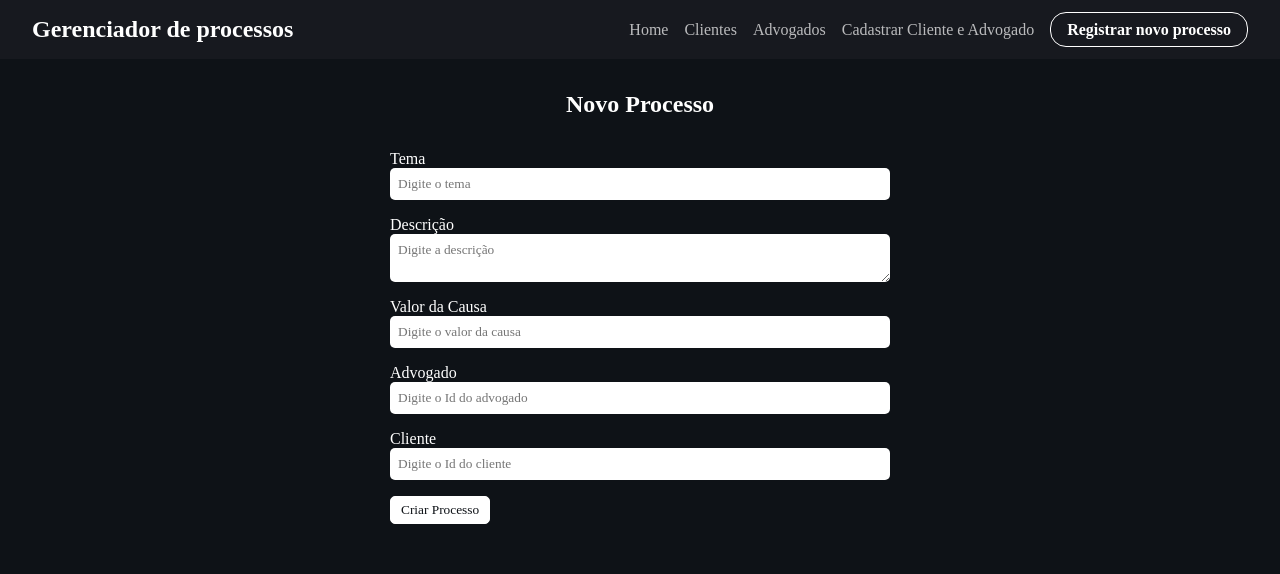
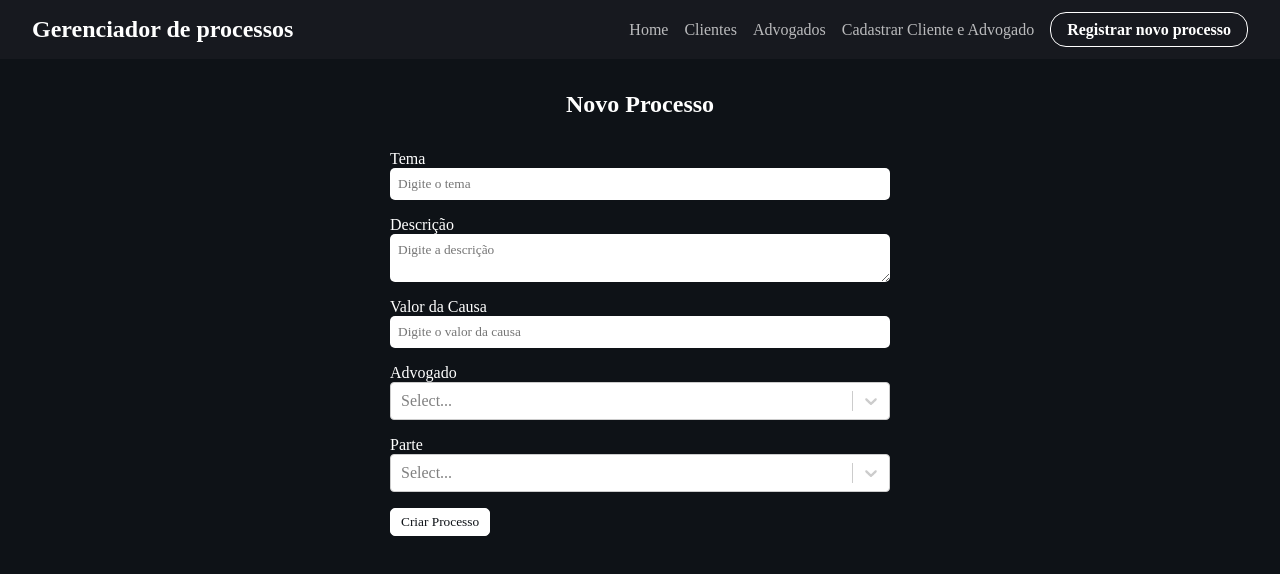
Before and after one commit to jorgel333/TestePge-frontend-react-axios, a React (Vite) app: page /new in a window 1280 px wide. Shown: the top 574 px of the page. Built offline with nearby package versions, Linux system fonts and the light colour scheme; no server answers; a web font is replaced by a local one.

Commit message:
adicionando select para selecionar advogado e cliente ja cadastrados no banco de dados para cadastrar um novo processo

```diff
--- a/package.json
+++ b/package.json
@@ -13,7 +13,8 @@
     "axios": "^1.5.1",
     "react": "^18.2.0",
     "react-dom": "^18.2.0",
-    "react-router-dom": "^6.16.0"
+    "react-router-dom": "^6.16.0",
+    "react-select": "^5.7.7"
   },
   "devDependencies": {
     "@types/react": "^18.2.15",
--- a/src/routes/NewPost.jsx
+++ b/src/routes/NewPost.jsx
@@ -1,34 +1,55 @@
-import React from 'react'
+import React, { useState, useEffect } from 'react';
 import blogFetch from '../axios/config';
-import { useState } from 'react';
 import { useNavigate } from 'react-router-dom';
+import Select from 'react-select'; // Importe o componente Select
 
-import "./NewPost.css";
-
-
+import './NewPost.css';
 
 const NewPost = () => {
-  const navigate = useNavigate()
+  const navigate = useNavigate();
 
-  const [tema, setTema] = useState()
-  const [valorCausa, setValorCausa] = useState()
-  const [descricao, setDescricao] = useState()
-  const [clienteId, setClienteId] = useState()
-  const [advogadoId, setAdvogadoId] = useState()
+  const [tema, setTema] = useState();
+  const [valorCausa, setValorCausa] = useState();
+  const [descricao, setDescricao] = useState();
+  const [clienteId, setClienteId] = useState(); // Altere para null para lidar com pesquisa
+  const [advogadoId, setAdvogadoId] = useState(); // Altere para null para lidar com pesquisa
+
+  const [advogados, setAdvogados] = useState([]);
+  const [clientes, setClientes] = useState([]);
+
+  const fetchData = async () => {
+    try {
+      const advogadosResponse = await blogFetch.get('/Advogados');
+      const clientesResponse = await blogFetch.get('/Clientes');
+
+      setAdvogados(advogadosResponse.data);
+      setClientes(clientesResponse.data);
+    } catch (error) {
+      console.error(error);
+    }
+  };
+
+  useEffect(() => {
+    fetchData();
+  }, []);
 
   const createPost = async (e) => {
     e.preventDefault();
 
-  var post = {tema, valorCausa, descricao, clienteId, advogadoId};
+    const post = {
+      tema,
+      valorCausa,
+      descricao,
+      clienteId: clienteId.value, // Acesse o valor selecionado
+      advogadoId: advogadoId.value, // Acesse o valor selecionado
+    };
 
-      await blogFetch.post("/ProcessosJudiciais/criar-processo", post
-      );
-      navigate(`/`);
-
+    await blogFetch.post('/ProcessosJudiciais/criar-processo', post);
+    navigate('/');
   };
 
   return (
-    <div className='novo-processo'>
+    <div className="novo-processo">
       <h2>Novo Processo</h2>
       <form onSubmit={(e) => createPost(e)}>
         <div className="form-control">
@@ -36,7 +57,8 @@ const NewPost = () => {
           <input
             type="text"
             name="tema"
-        placeholder='Digite o tema'
+            placeholder="Digite o tema"
+            value={tema}
             onChange={(e) => setTema(e.target.value)}
           />
         </div>
@@ -46,6 +68,7 @@ const NewPost = () => {
             name="descricao"
             id="descricao"
             placeholder="Digite a descrição"
+            value={descricao}
             onChange={(e) => setDescricao(e.target.value)}
           ></textarea>
         </div>
@@ -55,37 +78,37 @@ const NewPost = () => {
             type="number"
             step="0.01"
             name="valorCausa"
-        placeholder='Digite o valor da causa'
+            placeholder="Digite o valor da causa"
+            value={valorCausa}
             onChange={(e) => setValorCausa(e.target.value)}
           />
         </div>
         <div className="form-control">
           <label htmlFor="advogadoId">Advogado</label>
-      <input
-        type="number"
-        name="advogadoId"
-        placeholder='Digite o Id do advogado'
-        onChange={(e) => setAdvogadoId(e.target.value)}
+          <Select
+            value={advogadoId} // Use o valor selecionado
+            onChange={(selectedOption) => setAdvogadoId(selectedOption)} // Atualize o estado
+            options={advogados.map((advogado) => ({
+              value: advogado.id,
+              label: advogado.nome,
+            }))}
           />
         </div>
         <div className="form-control">
-      <label htmlFor="clienteId">Cliente</label>
-      <input
-        type="number"
-        name="clienteId"
-        placeholder='Digite o Id do cliente'
-        onChange={(e) => setClienteId(e.target.value)}
+          <label htmlFor="clienteId">Parte</label>
+          <Select
+            value={clienteId} // Use o valor selecionado
+            onChange={(selectedOption) => setClienteId(selectedOption)} // Atualize o estado
+            options={clientes.map((cliente) => ({
+              value: cliente.id,
+              label: cliente.nome,
+            }))}
           />
         </div>
-    <input
-      type="submit"
-      value="Criar Processo"
-      className="btn"
-    />
+        <input type="submit" value="Criar Processo" className="btn" />
       </form>
     </div>
+  );
+};
 
-  )
-}
-
-export default NewPost
+export default NewPost;
--- a/src/routes/ProcessoDetalhes.jsx
+++ b/src/routes/ProcessoDetalhes.jsx
@@ -54,7 +54,6 @@ function ProcessoDetalhes() {
               )}
             </ul>
           </div>
-
         </div>
       )}
     </div>
```
Also changed, not shown: 1 other file (tests, documents, lock files or other folders). Lines whose indentation alone changed are shown as unchanged.
